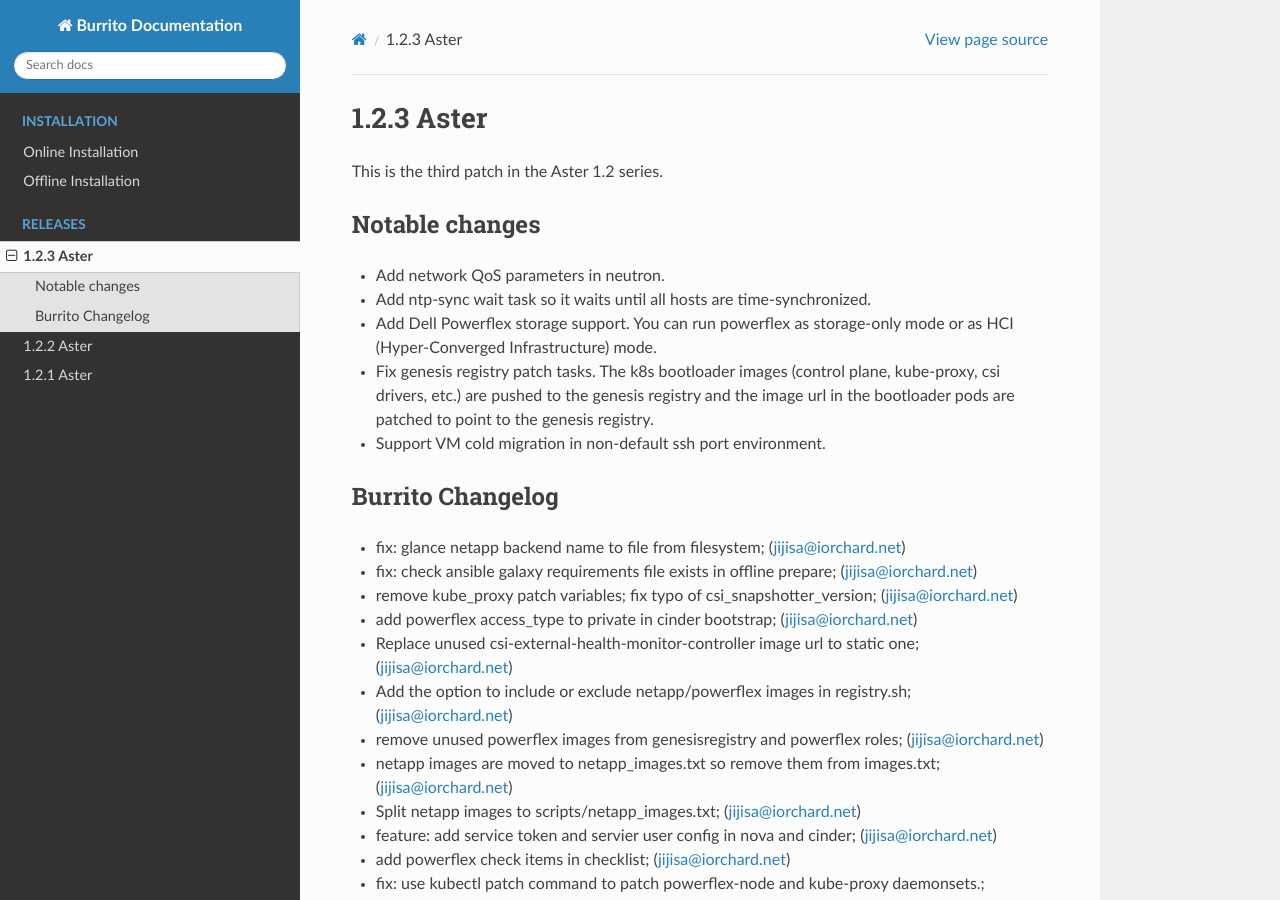
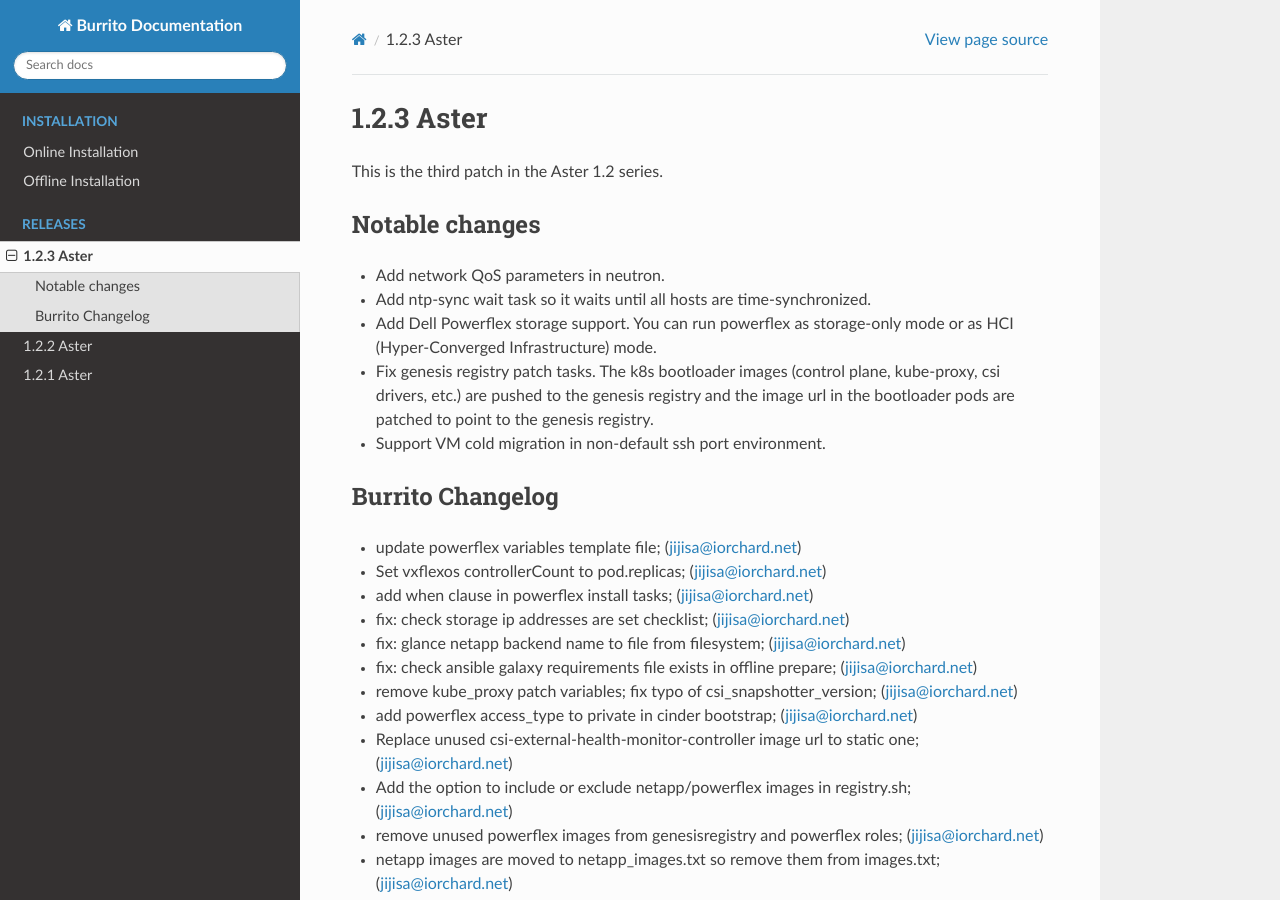
Before and after one commit to iorchard/burrito_docs, a Sphinx documentation site: the page built from source/releases/1.2.3.rst, in a window 1280 px wide and 900 px high. Built offline with Sphinx 7.4.7 and the Read the Docs theme 2.0.0, drawn with Linux system fonts in a browser that asks for light colours; pages that are not in the unit, such as notebooks, are missing from menus.

Commit message:
update 1.2.3 release note

```diff
--- a/source/releases/1.2.3.rst
+++ b/source/releases/1.2.3.rst
@@ -19,6 +19,10 @@
 Burrito Changelog
 ------------------
 
+* update powerflex variables template file; (jijisa@iorchard.net)
+* Set vxflexos controllerCount to pod.replicas; (jijisa@iorchard.net)
+* add when clause in powerflex install tasks; (jijisa@iorchard.net)
+* fix: check storage ip addresses are set checklist; (jijisa@iorchard.net)
 * fix: glance netapp backend name to file from filesystem; (jijisa@iorchard.net)
 * fix: check ansible galaxy requirements file exists in offline prepare; (jijisa@iorchard.net)
 * remove kube_proxy patch variables; fix typo of csi_snapshotter_version; (jijisa@iorchard.net)
```
